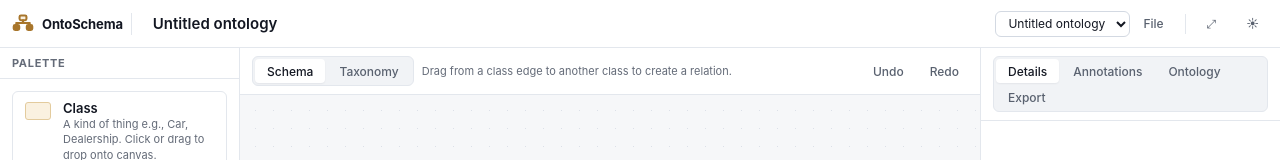
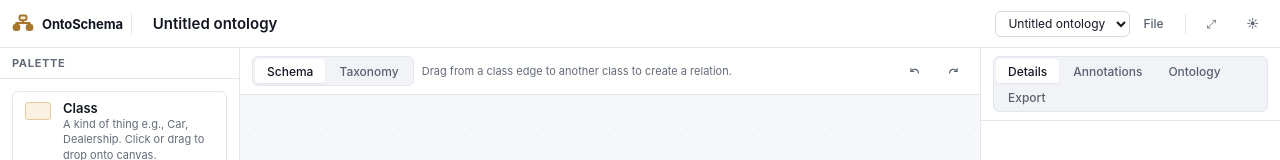
Before and after one commit to kodymoodley/ontoschema, a React (Vite) app: page / in a window 1280 px wide. Shown: the top 160 px of the page. Built offline with nearby package versions, Linux system fonts and the light colour scheme; what n3 would draw is missing.

Commit message:
Curved arrows for undo and redo
The shape every editor uses, and two words of header reclaimed on the
layout that has least of it. Mirrored from one path rather than drawn
twice, so the pair cannot drift apart.

The names stay on the buttons and the shortcuts stay in the tooltips.

```diff
--- a/src/appshell/App.tsx
+++ b/src/appshell/App.tsx
@@ -14,7 +14,7 @@ import {
 } from './graphRenderers';
 import { useThemePreference } from './useThemePreference';
 import { useFullscreen } from './useFullscreen';
-import { AppMark, EntitiesIcon } from './icons';
+import { AppMark, RedoIcon, UndoIcon } from './icons';
 import styles from './appshell.module.css';
 
 /**
@@ -73,11 +73,11 @@ export function App() {
           title="Entities"
         >
           {/*
-            An icon rather than the word, since this button only exists on the narrow layout where
-            the header has least room. The name stays on the button for anyone who cannot see the
-            drawing, and as a tooltip for anyone who can but does not recognise it.
+            The mark itself is the button on this layout. It was a separate control beside the
+            logo, and once the logo became the app's own mark the two sat inches apart looking
+            almost the same. One of them had to go, and the one carrying meaning is the mark.
           */}
-          <EntitiesIcon />
+          <AppMark />
         </Button>
         <ProjectNameField />
         <Spacer />
@@ -170,11 +170,25 @@ export function App() {
                 : 'Laid out automatically — one module per root class, superclasses above.'}
             </span>
             <Spacer />
-            <Button size="small" variant="subtle" onClick={undo} title="Undo (Ctrl+Z)">
-              Undo
+            <Button
+              size="small"
+              variant="subtle"
+              iconOnly
+              onClick={undo}
+              aria-label="Undo"
+              title="Undo (Ctrl+Z)"
+            >
+              <UndoIcon />
             </Button>
-            <Button size="small" variant="subtle" onClick={redo} title="Redo (Ctrl+Shift+Z)">
-              Redo
+            <Button
+              size="small"
+              variant="subtle"
+              iconOnly
+              onClick={redo}
+              aria-label="Redo"
+              title="Redo (Ctrl+Shift+Z)"
+            >
+              <RedoIcon />
             </Button>
           </Toolbar>
 
--- a/src/appshell/icons.tsx
+++ b/src/appshell/icons.tsx
@@ -48,19 +48,24 @@ export function AppMark() {
 }
 
 /**
- * A panel hinged off the left edge, for the button that slides one in and out.
+ * Undo and redo: an arrow curving back on itself, the shape every editor uses for these.
  *
- * Deliberately not the app mark, which this used to be. The header now shows that mark as the
- * logo, and the same drawing twice in one strip reads as a mistake rather than as a theme. A
- * sidebar is also the more honest picture: the button does not stand for the entities, it stands
- * for the panel they live in.
+ * Mirrored rather than drawn twice, so the pair cannot drift apart. The arrowhead is part of the
+ * path rather than a separate marker, which keeps the stroke weight even at 16px.
  */
-export function EntitiesIcon() {
+function CurvedArrow({ flip }: { flip: boolean }) {
   return (
-    <svg {...common}>
-      <rect x="1.75" y="2.75" width="12.5" height="10.5" rx="1.75" />
-      <path d="M6.25 2.75v10.5" />
-      <path d="M3.5 6h1.25M3.5 8.5h1.25" />
+    <svg {...common} style={flip ? { transform: 'scaleX(-1)' } : undefined}>
+      <path d="M3 8.5a5 5 0 0 1 9.5 2.2" />
+      <path d="M2.5 4.75V8.5h3.75" />
     </svg>
   );
 }
+
+export function UndoIcon() {
+  return <CurvedArrow flip={false} />;
+}
+
+export function RedoIcon() {
+  return <CurvedArrow flip />;
+}
```
